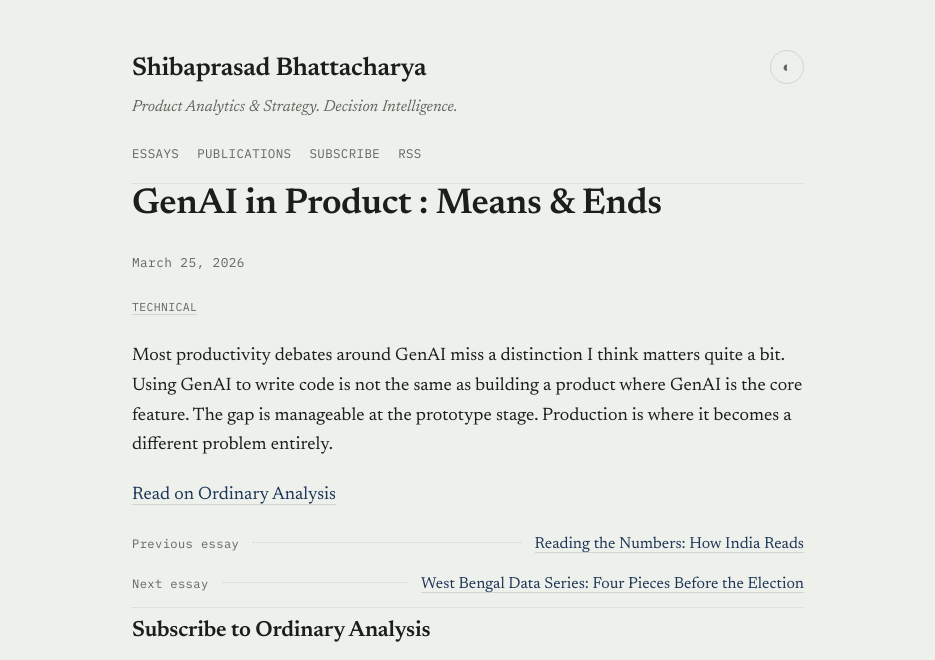
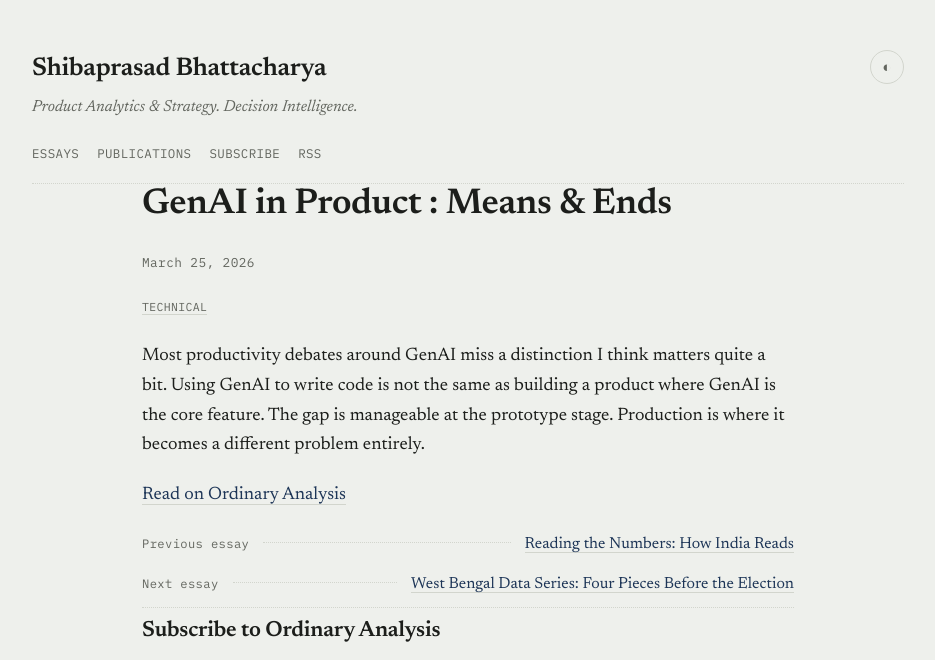
Before and after one commit to shibaprasadb/shibaprasadb.github.io, a Jekyll site: the page built from _posts/2026-03-25-genai-in-product-means-ends.md, in a window 1280 px wide. Shown: the top 660 px of the page, without its empty margins (172-1107 px from the left). Built offline with Jekyll 4.4.1, drawn with Linux system fonts in a browser that asks for light colours; comment, search, counter and statistics services are not loaded; grey boxes are pictures that could not be loaded.

Commit message:
Separate listing and prose layout widths

```diff
--- a/_layouts/post.html
+++ b/_layouts/post.html
@@ -1,7 +1,7 @@
 ---
 layout: default
 ---
-<div class="container">
+<div class="container post-container">
   <h1>{{ page.title }}</h1>
   <p class="post-date">{{ page.date | date: "%B %-d, %Y" }}</p>
   {% if page.tags %}
--- a/style.css
+++ b/style.css
@@ -15,8 +15,8 @@
   --font-family: 'Newsreader', Georgia, 'Times New Roman', serif;
   --font-mono: 'IBM Plex Mono', ui-monospace, monospace;
 
-  --container-max: 1200px;
-  --content-max: 720px;
+  --layout-max: 1000px;
+  --prose-max: 780px;
 }
 
 body.dark-mode {
@@ -125,9 +125,10 @@ button:focus-visible {
    Site header / navigation — compact masthead
    ============================================ */
 .site-header {
-  max-width: var(--content-max);
+  max-width: var(--layout-max);
   margin: 0 auto;
-  padding: 48px 24px 0;
+  padding: 48px 0 0;
+  padding-inline: clamp(20px, 5vw, 64px);
 }
 
 .site-header .top-row {
@@ -203,9 +204,13 @@ button:focus-visible {
    Body Content Sections
    ============================================ */
 .container {
-  max-width: var(--content-max);
+  max-width: var(--layout-max);
   margin: 0 auto;
-  padding: 0 24px;
+  padding-inline: clamp(20px, 5vw, 64px);
+}
+
+.post-container {
+  max-width: var(--prose-max);
 }
 
 .container.about {
@@ -241,9 +246,10 @@ button:focus-visible {
    Footer
    ============================================ */
 .site-footer {
-  max-width: var(--content-max);
+  max-width: var(--layout-max);
   margin: 56px auto 0;
-  padding: 24px 24px 48px;
+  padding: 24px 0 48px;
+  padding-inline: clamp(20px, 5vw, 64px);
   border-top: 1px dotted var(--color-border);
 }
 
@@ -362,9 +368,10 @@ button:focus-visible {
    Homepage layout wrapper
    ============================================ */
 .home-wrap {
-  max-width: var(--content-max);
+  max-width: var(--layout-max);
   margin: 0 auto;
-  padding: 40px 24px 64px;
+  padding: 40px 0 64px;
+  padding-inline: clamp(20px, 5vw, 64px);
 }
 
 .home-wrap section {
@@ -578,11 +585,7 @@ hr {
   }
 
   .site-header {
-    padding: 32px 24px 0;
-  }
-
-  .container {
-    padding: 0 24px;
+    padding-top: 32px;
   }
 
   .container.about {
@@ -600,12 +603,6 @@ hr {
 }
 
 @media (max-width: 480px) {
-  .home-wrap,
-  .site-header {
-    padding-left: 20px;
-    padding-right: 20px;
-  }
-
   .entry .title {
     white-space: normal;
     overflow: visible;
```
